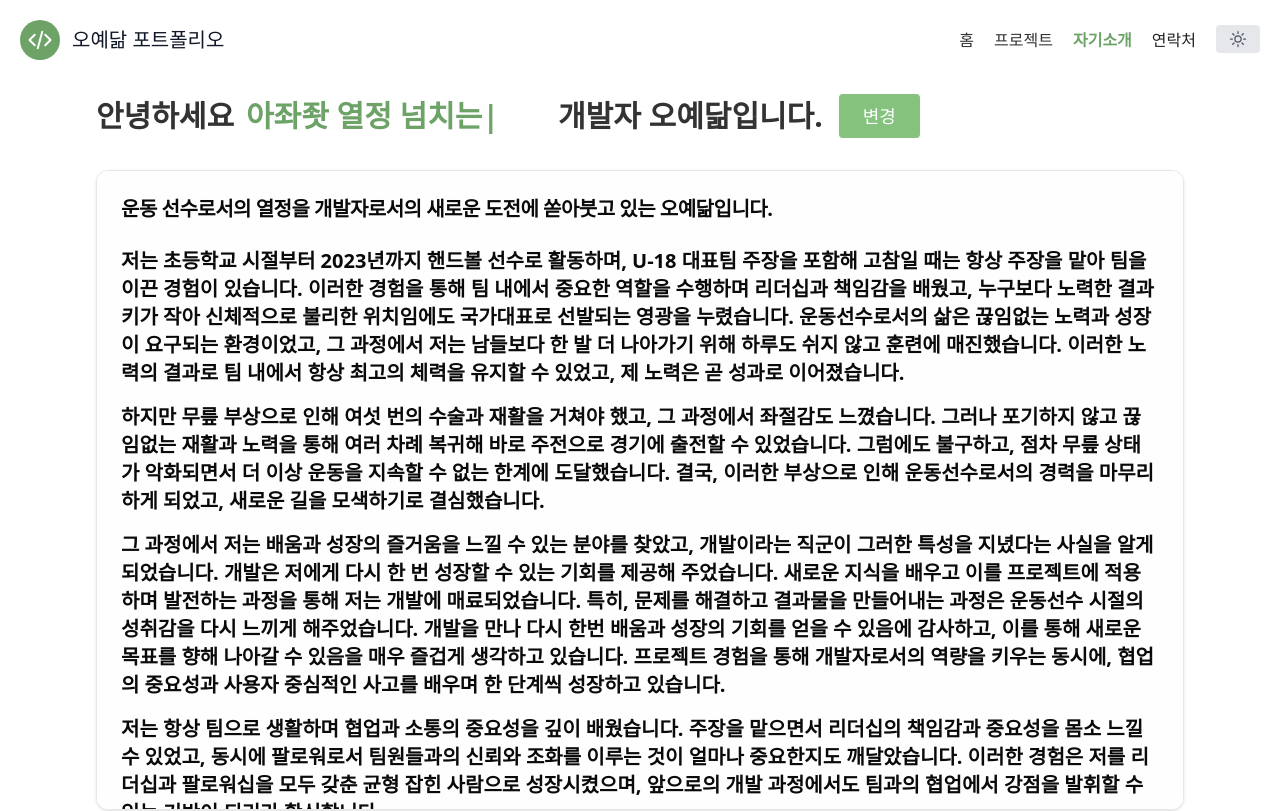
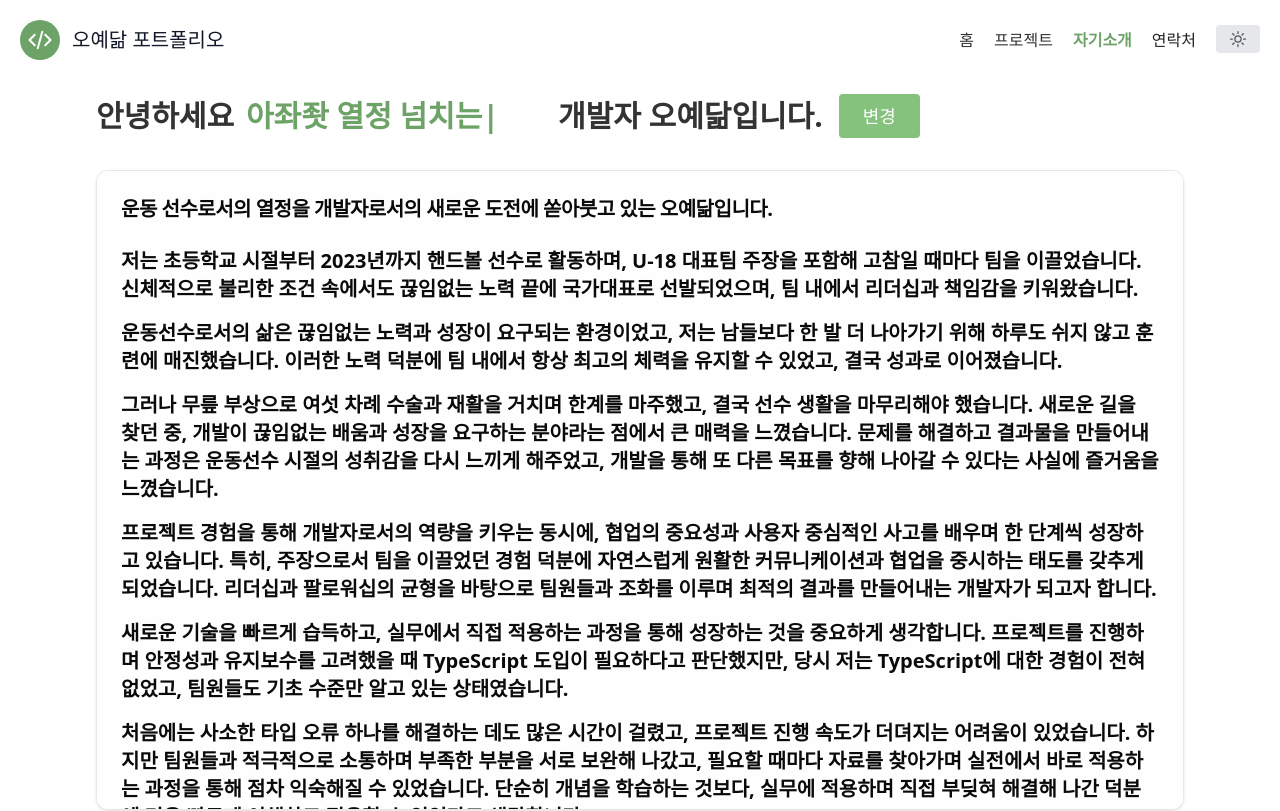
Before and after one commit to dhdpekfa1/Portflio, a Next.js app: page /about-me in a window 1280 px wide. Shown: the top 811 px of the page. Built offline with nearby package versions, Linux system fonts and the light colour scheme.

Commit message:
[docs] 자소서 내용 수정

```diff
--- a/src/app/about-me/page.tsx
+++ b/src/app/about-me/page.tsx
@@ -1,66 +1,77 @@
-import { Card, CardHeader, CardTitle, CardContent } from "@/components/ui";
-import { RandomPhrases, MoreButton } from "@/components/about-me";
+import { Card, CardHeader, CardTitle, CardContent } from '@/components/ui';
+import { RandomPhrases, MoreButton } from '@/components/about-me';
 
 const AboutMe = () => {
   return (
-    <div className="flex flex-col items-center justify-center h-screen">
+    <div className='flex flex-col items-center justify-center h-screen'>
       <RandomPhrases />
 
-      <Card className="w-[85%] h-[80%] m-8 bg-ef dark:bg-slate-800 border border-gray-200 overflow-scroll">
+      <Card className='w-[85%] h-[80%] m-8 bg-ef dark:bg-slate-800 border border-gray-200 overflow-scroll'>
         <CardHeader>
-          <CardTitle className="text-xl font-bold">
+          <CardTitle className='text-xl font-bold'>
             운동 선수로서의 열정을 개발자로서의 새로운 도전에 쏟아붓고 있는
             오예닮입니다.
           </CardTitle>
-          {/* <CardDescription></CardDescription> */}
         </CardHeader>
-        <CardContent className="flex flex-col gap-4 text-xl font-semibold">
+        <CardContent className='flex flex-col gap-4 text-xl font-semibold'>
           <span>
             저는 초등학교 시절부터 2023년까지 핸드볼 선수로 활동하며, U-18
-            대표팀 주장을 포함해 고참일 때는 항상 주장을 맡아 팀을 이끈 경험이
-            있습니다. 이러한 경험을 통해 팀 내에서 중요한 역할을 수행하며
-            리더십과 책임감을 배웠고, 누구보다 노력한 결과 키가 작아 신체적으로
-            불리한 위치임에도 국가대표로 선발되는 영광을 누렸습니다.
-            운동선수로서의 삶은 끊임없는 노력과 성장이 요구되는 환경이었고, 그
-            과정에서 저는 남들보다 한 발 더 나아가기 위해 하루도 쉬지 않고
-            훈련에 매진했습니다. 이러한 노력의 결과로 팀 내에서 항상 최고의
-            체력을 유지할 수 있었고, 제 노력은 곧 성과로 이어졌습니다.
+            대표팀 주장을 포함해 고참일 때마다 팀을 이끌었습니다. 신체적으로
+            불리한 조건 속에서도 끊임없는 노력 끝에 국가대표로 선발되었으며, 팀
+            내에서 리더십과 책임감을 키워왔습니다.
           </span>
           <span>
-            하지만 무릎 부상으로 인해 여섯 번의 수술과 재활을 거쳐야 했고, 그
-            과정에서 좌절감도 느꼈습니다. 그러나 포기하지 않고 끊임없는 재활과
-            노력을 통해 여러 차례 복귀해 바로 주전으로 경기에 출전할 수
-            있었습니다. 그럼에도 불구하고, 점차 무릎 상태가 악화되면서 더 이상
-            운동을 지속할 수 없는 한계에 도달했습니다. 결국, 이러한 부상으로
-            인해 운동선수로서의 경력을 마무리하게 되었고, 새로운 길을 모색하기로
-            결심했습니다.
+            운동선수로서의 삶은 끊임없는 노력과 성장이 요구되는 환경이었고, 저는
+            남들보다 한 발 더 나아가기 위해 하루도 쉬지 않고 훈련에
+            매진했습니다. 이러한 노력 덕분에 팀 내에서 항상 최고의 체력을 유지할
+            수 있었고, 결국 성과로 이어졌습니다.
           </span>
           <span>
-            그 과정에서 저는 배움과 성장의 즐거움을 느낄 수 있는 분야를 찾았고,
-            개발이라는 직군이 그러한 특성을 지녔다는 사실을 알게 되었습니다.
-            개발은 저에게 다시 한 번 성장할 수 있는 기회를 제공해 주었습니다.
-            새로운 지식을 배우고 이를 프로젝트에 적용하며 발전하는 과정을 통해
-            저는 개발에 매료되었습니다. 특히, 문제를 해결하고 결과물을
-            만들어내는 과정은 운동선수 시절의 성취감을 다시 느끼게 해주었습니다.
-            개발을 만나 다시 한번 배움과 성장의 기회를 얻을 수 있음에 감사하고,
-            이를 통해 새로운 목표를 향해 나아갈 수 있음을 매우 즐겁게 생각하고
-            있습니다. 프로젝트 경험을 통해 개발자로서의 역량을 키우는 동시에,
-            협업의 중요성과 사용자 중심적인 사고를 배우며 한 단계씩 성장하고
-            있습니다.
+            그러나 무릎 부상으로 여섯 차례 수술과 재활을 거치며 한계를 마주했고,
+            결국 선수 생활을 마무리해야 했습니다. 새로운 길을 찾던 중, 개발이
+            끊임없는 배움과 성장을 요구하는 분야라는 점에서 큰 매력을
+            느꼈습니다. 문제를 해결하고 결과물을 만들어내는 과정은 운동선수
+            시절의 성취감을 다시 느끼게 해주었고, 개발을 통해 또 다른 목표를
+            향해 나아갈 수 있다는 사실에 즐거움을 느꼈습니다.
           </span>
           <span>
-            저는 항상 팀으로 생활하며 협업과 소통의 중요성을 깊이 배웠습니다.
-            주장을 맡으면서 리더십의 책임감과 중요성을 몸소 느낄 수 있었고,
-            동시에 팔로워로서 팀원들과의 신뢰와 조화를 이루는 것이 얼마나
-            중요한지도 깨달았습니다. 이러한 경험은 저를 리더십과 팔로워십을 모두
-            갖춘 균형 잡힌 사람으로 성장시켰으며, 앞으로의 개발 과정에서도
-            팀과의 협업에서 강점을 발휘할 수 있는 기반이 되리라 확신합니다.
+            프로젝트 경험을 통해 개발자로서의 역량을 키우는 동시에, 협업의
+            중요성과 사용자 중심적인 사고를 배우며 한 단계씩 성장하고 있습니다.
+            특히, 주장으로서 팀을 이끌었던 경험 덕분에 자연스럽게 원활한
+            커뮤니케이션과 협업을 중시하는 태도를 갖추게 되었습니다. 리더십과
+            팔로워십의 균형을 바탕으로 팀원들과 조화를 이루며 최적의 결과를
+            만들어내는 개발자가 되고자 합니다.
           </span>
           <span>
-            저는 핸드볼 선수로서 길러온 끈기와 도전 정신을 바탕으로 개발자로서의
-            새로운 목표를 향해 나아가고 있습니다. 과거의 경험이 저를 강인하게
-            만들었듯이, 앞으로도 배움의 즐거움과 성장을 통해 더 나은 개발자가
-            되기 위해 노력하겠습니다. 감사합니다.
+            새로운 기술을 빠르게 습득하고, 실무에서 직접 적용하는 과정을 통해
+            성장하는 것을 중요하게 생각합니다. 프로젝트를 진행하며 안정성과
+            유지보수를 고려했을 때 TypeScript 도입이 필요하다고 판단했지만, 당시
+            저는 TypeScript에 대한 경험이 전혀 없었고, 팀원들도 기초 수준만 알고
+            있는 상태였습니다.
+          </span>
+          <span>
+            처음에는 사소한 타입 오류 하나를 해결하는 데도 많은 시간이 걸렸고,
+            프로젝트 진행 속도가 더뎌지는 어려움이 있었습니다. 하지만 팀원들과
+            적극적으로 소통하며 부족한 부분을 서로 보완해 나갔고, 필요할 때마다
+            자료를 찾아가며 실전에서 바로 적용하는 과정을 통해 점차 익숙해질 수
+            있었습니다. 단순히 개념을 학습하는 것보다, 실무에 적용하며 직접
+            부딪혀 해결해 나간 덕분에 더욱 빠르게 이해하고 적응할 수 있었다고
+            생각합니다.
+          </span>
+          <span>
+            물론 당시에는 프로젝트 진행에 필요한 부분만 우선적으로 학습하고
+            사용했기에, TypeScript에 대한 깊이 있는 이해가 부족하다는 것을
+            느꼈습니다. 그래서 프로젝트가 끝난 후에도 부족했던 개념들을
+            개인적으로 학습하며 보완해 나가고 있습니다. 앞으로도 새로운 기술을
+            적극적으로 도입하고, 실전에서 빠르게 적용하며 성장하는 개발자가
+            되고자 합니다.
+          </span>
+          <span>
+            개발자로서도 운동선수 시절처럼 끊임없이 배우고 도전하며 성장해
+            나가고 있습니다. 앞으로도 팀원들과의 협업을 중시하며, 사용자 경험을
+            개선하는 프론트엔드 개발자로서 한 단계씩 나아가고자 합니다.과거의
+            경험을 기반으로 앞으로도 배움의 즐거움과 성장을 통해 더 나은
+            개발자가 되기 위해 노력하겠습니다. 감사합니다.
           </span>
         </CardContent>
       </Card>
```
